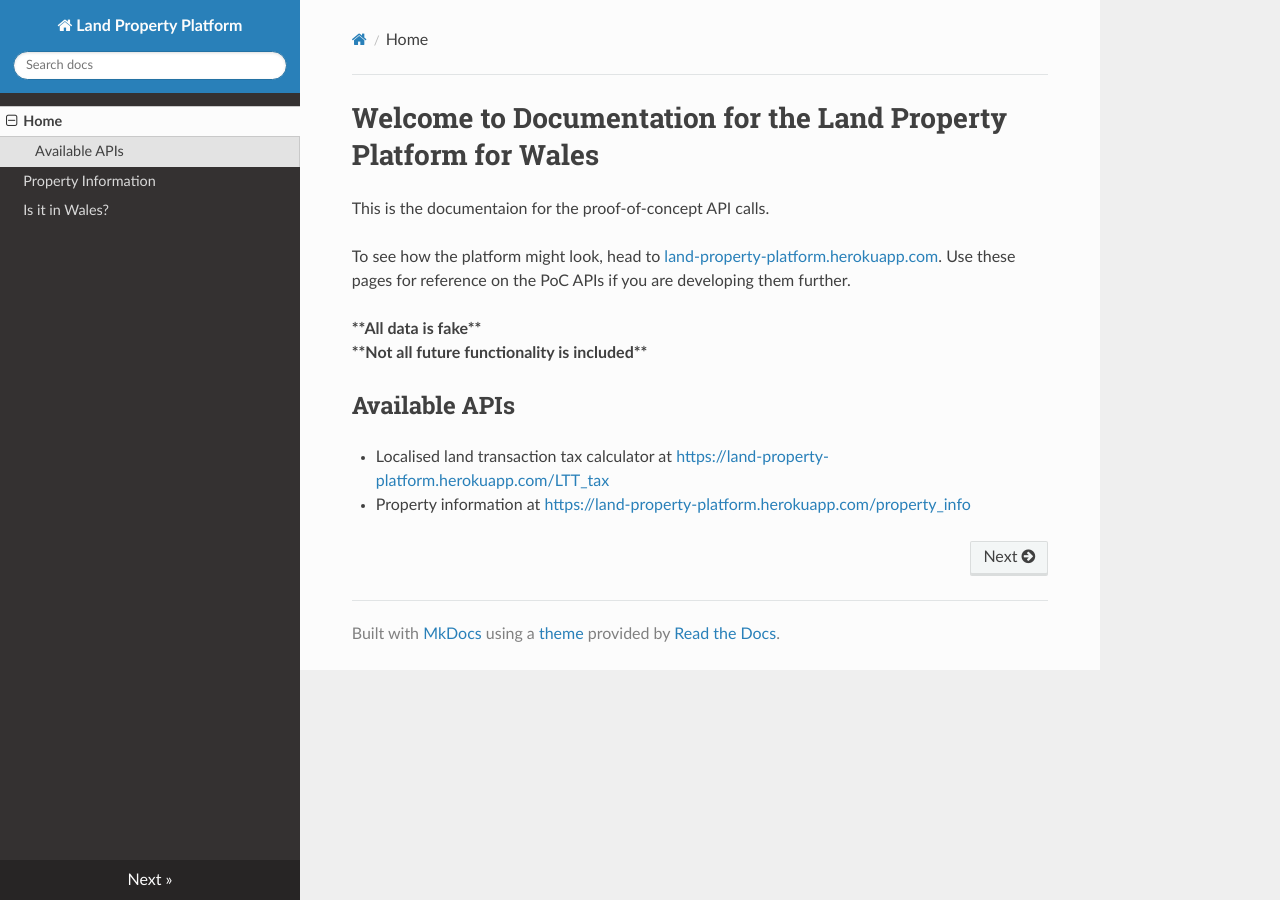
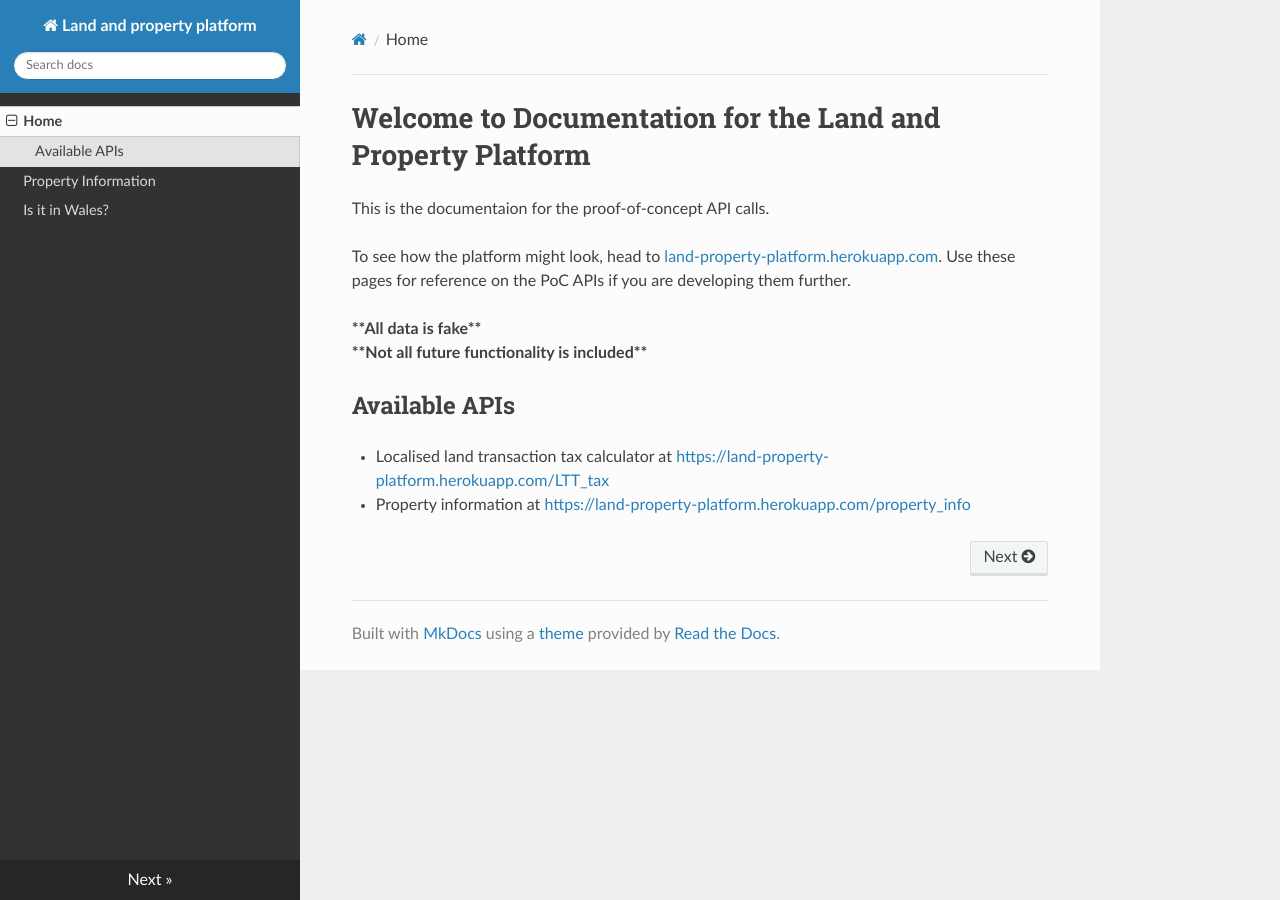
Before and after one commit to welsh-revenue-authority/property_platform_app, an MkDocs documentation site: the page built from docs/index.md, in a window 1280 px wide. Built offline with MkDocs 1.6.1, drawn with Linux system fonts in a browser that asks for light colours; nearby versions of some CDN libraries.

Commit message:
copy changes

```diff
--- a/docs/index.md
+++ b/docs/index.md
@@ -1,4 +1,4 @@
-# Welcome to Documentation for the Land Property Platform for Wales
+# Welcome to Documentation for the Land and Property Platform
 
 This is the documentaion for the proof-of-concept API calls.
 
--- a/fastapi_metadata.py
+++ b/fastapi_metadata.py
@@ -5,12 +5,9 @@
 """
 
 DESCRIPTION = """
-__PROOF OF CONCEPT - CONTAINS FAKE DATA - APIS NOT STABLE OR TESTED__
 
-A collection of APIs to serve data from a centralised property register for
-Wales.
+This is a proof of concept created by the Welsh Revenue Authority. It contains synthetic data and does not cover the whole of Wales. [Find out more about what data is included in the proof of concept](https://land-property-platform.herokuapp.com/poc-data).
 
-Use these APIs to request information about properties in Wales.
 """
 TAGS_METADATA = [
         {
--- a/main.py
+++ b/main.py
@@ -14,7 +14,7 @@
 
 # App instantiation and setup
 app = FastAPI(
-    title="Land and property tax platform",
+    title="Land and property platform",
     description=docs.DESCRIPTION,
     openapi_tags=docs.TAGS_METADATA,
     contact=docs.CONTACT
--- a/mkdocs.yml
+++ b/mkdocs.yml
@@ -1,4 +1,4 @@
-site_name: Land Property Platform
+site_name: Land and property platform
 nav:
   - Home: index.md
   - Property Information: property_info.md
```
